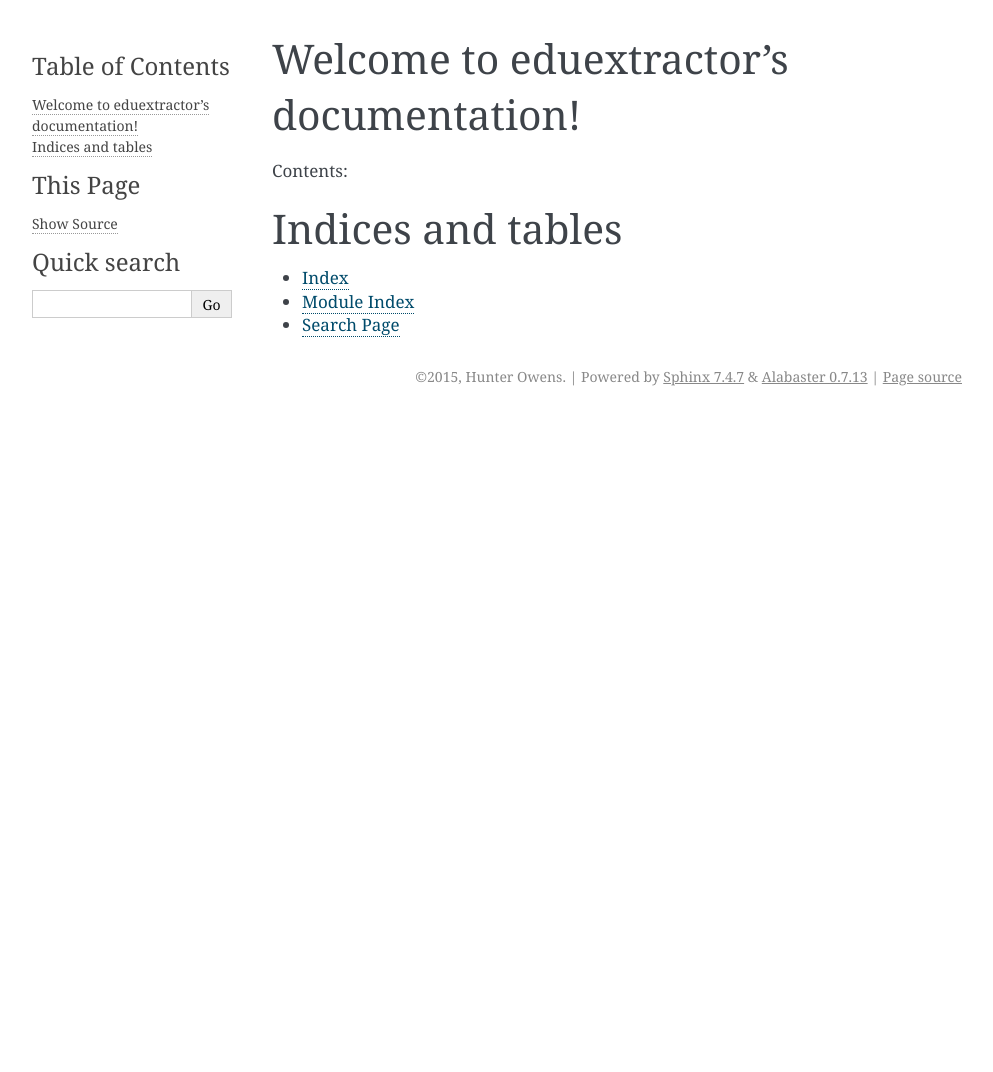
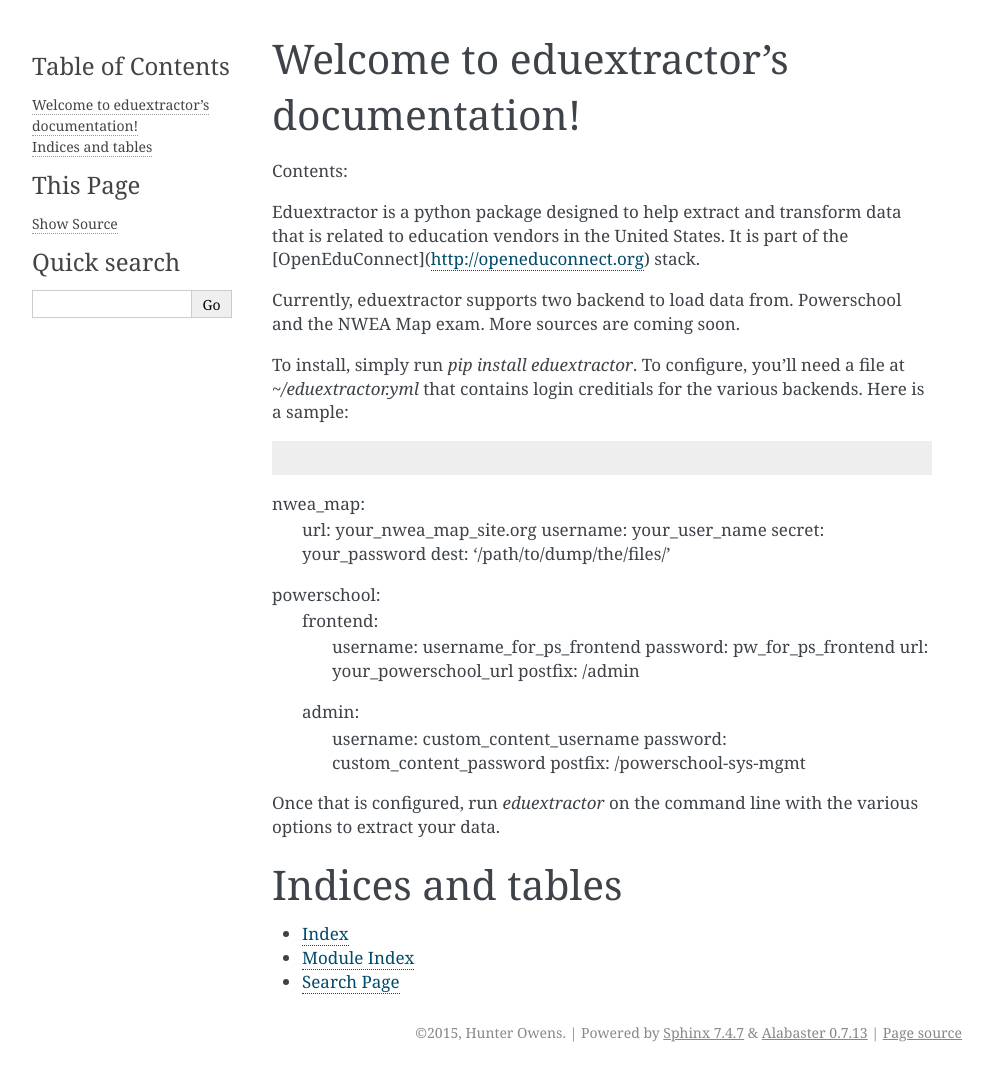
Before and after one commit to openEduConnect/eduextractor, a Sphinx documentation site: the page built from docs/index.rst, in a window 1280 px wide. Shown: the whole page, without its empty margins (148-1141 px from the left). Built offline with Sphinx 7.4.7, drawn with Linux system fonts in a browser that asks for light colours; before the commit the page ends 900 px from its top, so only the background shows below that.

Commit message:
using instructions

```diff
--- a/docs/index.rst
+++ b/docs/index.rst
@@ -11,6 +11,32 @@
 .. toctree::
    :maxdepth: 2
 
+Eduextractor is a python package designed to help extract and transform data that is related to education vendors in the United States. It is part of the [OpenEduConnect](http://openeduconnect.org) stack.
+
+Currently, eduextractor supports two backend to load data from. Powerschool and the NWEA Map exam. More sources are coming soon.
+
+To install, simply run `pip install eduextractor`. To configure, you'll need a file at `~/eduextractor.yml` that contains login creditials for the various backends. Here is a sample:
+
+.. code-block:: guess
+nwea_map:
+  url: your_nwea_map_site.org
+  username: your_user_name
+  secret: your_password
+  dest: '/path/to/dump/the/files/'
+
+
+powerschool:
+  frontend:
+    username: username_for_ps_frontend
+    password: pw_for_ps_frontend
+    url: your_powerschool_url
+    postfix: /admin
+  admin:
+    username: custom_content_username
+    password: custom_content_password
+    postfix: /powerschool-sys-mgmt
+
+Once that is configured, run `eduextractor` on the command line with the various options to extract your data.
 
 
 Indices and tables
```
